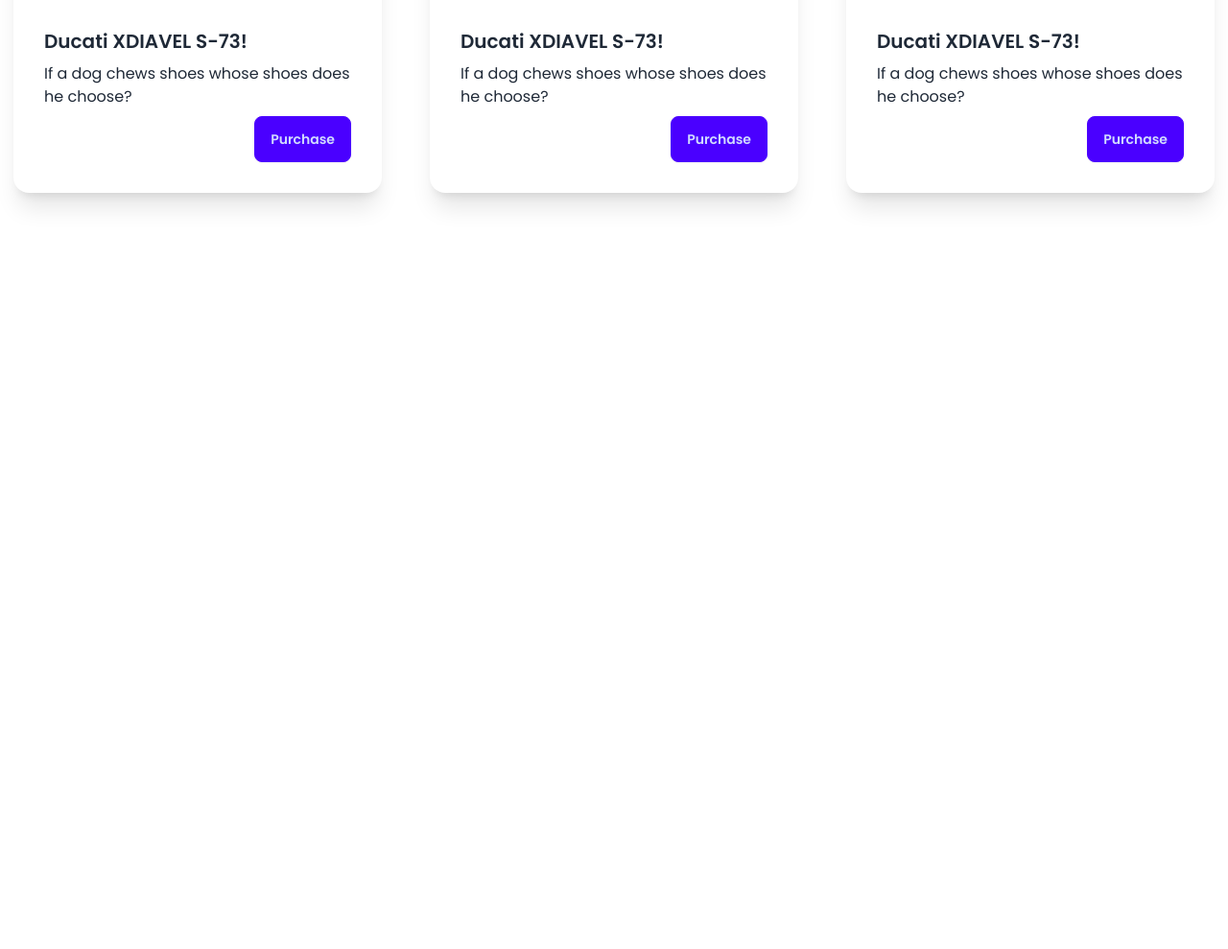
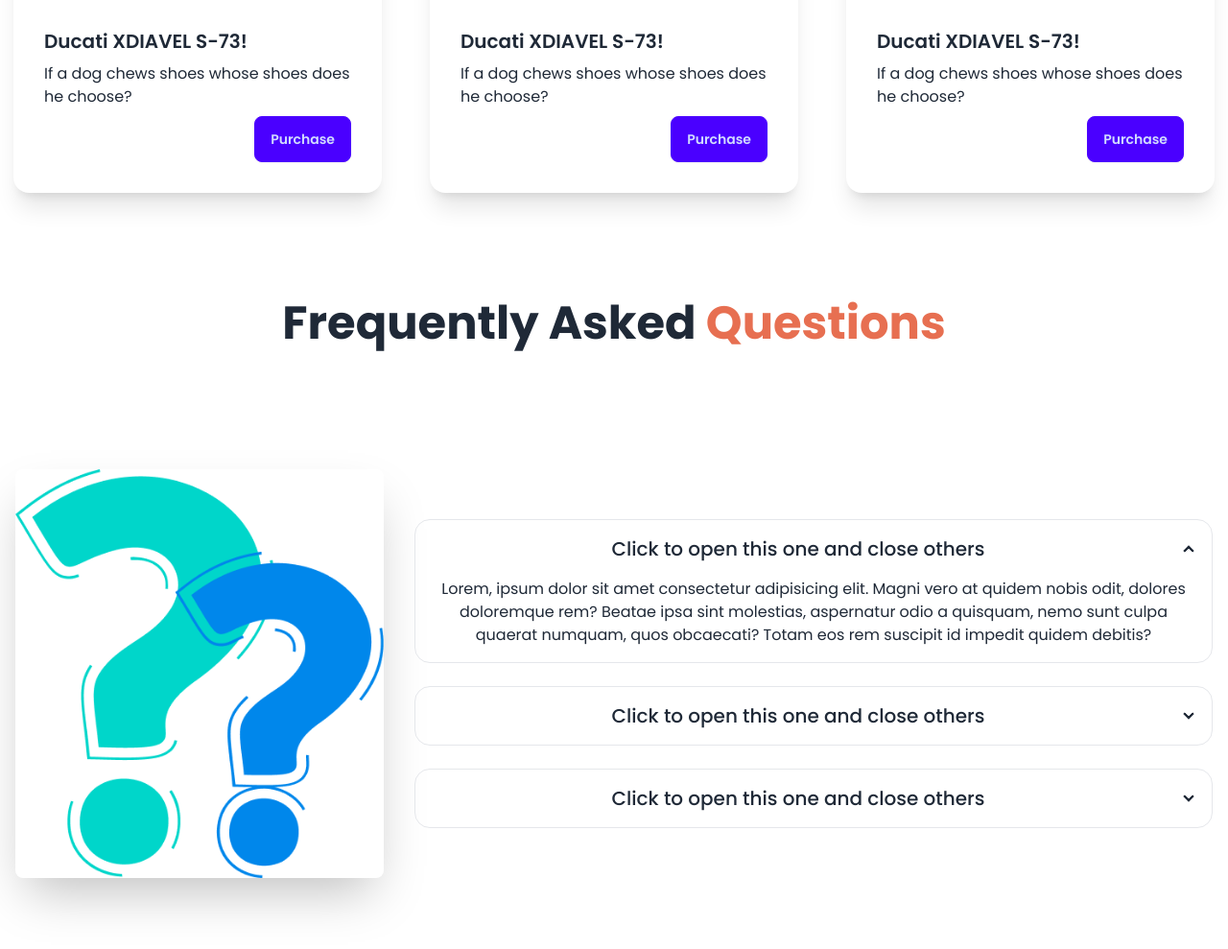
Before and after one commit to sadrisso/Biker-Zone, a plain HTML site: page index.html in a window 1280 px wide. Shown: the part 1736-2725 px from the top of the page at 96% size. Before the commit the page ends 2001 px from the top, so only its background shows below. Drawn offline with nearby package versions, Linux system fonts and the light colour scheme.

Commit message:
FAQ section done

```diff
--- a/index.html
+++ b/index.html
@@ -171,6 +171,38 @@
                 </div>
             </div>
         </section>
+
+        <section class="text-center">
+            <h1 class="text-5xl font-bold my-28">Frequently Asked <span class="text-[#E76F51]">Questions</span></h1>
+            <div class="hero">
+                <div class="hero-content flex-col lg:flex-row gap-8">
+                  <img src="./biker-zone-resources/images/others/faq.png" class="max-w-sm rounded-lg shadow-2xl" />
+                  <div class="space-y-6 ">
+                    <div class="collapse collapse-arrow border border-gray-200">
+                        <input type="radio" name="my-accordion-2" checked="checked" />
+                        <div class="collapse-title text-xl font-medium">Click to open this one and close others</div>
+                        <div class="collapse-content">
+                          <p>Lorem, ipsum dolor sit amet consectetur adipisicing elit. Magni vero at quidem nobis odit, dolores doloremque rem? Beatae ipsa sint molestias, aspernatur odio a quisquam, nemo sunt culpa quaerat numquam, quos obcaecati? Totam eos rem suscipit id impedit quidem debitis?</p>
+                        </div>
+                      </div>
+                      <div class="collapse collapse-arrow border border-gray-200">
+                        <input type="radio" name="my-accordion-2" />
+                        <div class="collapse-title text-xl font-medium">Click to open this one and close others</div>
+                        <div class="collapse-content">
+                          <p>Lorem ipsum dolor sit amet consectetur adipisicing elit. Dolor nostrum laborum quo vero modi, voluptas ipsam ipsum magni eveniet, cum, maxime enim iste! Itaque cumque labore rem impedit ipsa ut laboriosam blanditiis beatae?</p>
+                        </div>
+                      </div>
+                      <div class="collapse collapse-arrow border border-gray-200">
+                        <input type="radio" name="my-accordion-2" />
+                        <div class="collapse-title text-xl font-medium">Click to open this one and close others</div>
+                        <div class="collapse-content">
+                          <p>Lorem ipsum, dolor sit amet consectetur adipisicing elit. Exercitationem minus quae, eum eveniet, dolorum animi at incidunt facere odit sed veritatis possimus ullam assumenda. Distinctio, minus magni? Eligendi dolore ex consequuntur a laborum asperiores dicta nulla delectus tempora? Ipsa quia nihil est sed ut? Saepe atque magnam porro nostrum iste.</p>
+                        </div>
+                      </div>
+                  </div>
+                </div>
+              </div>
+        </section>
     </main>
 
     <footer>
```
